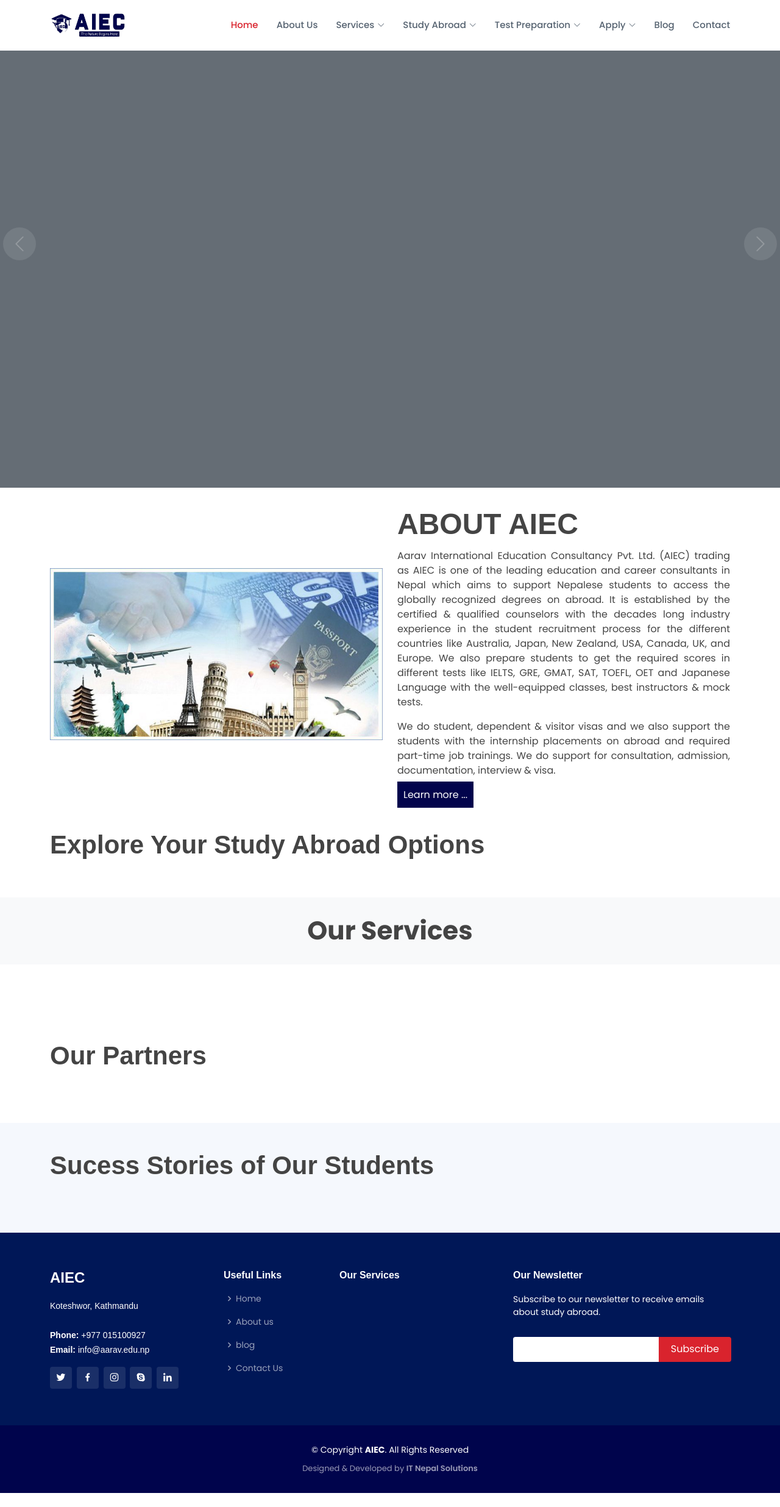
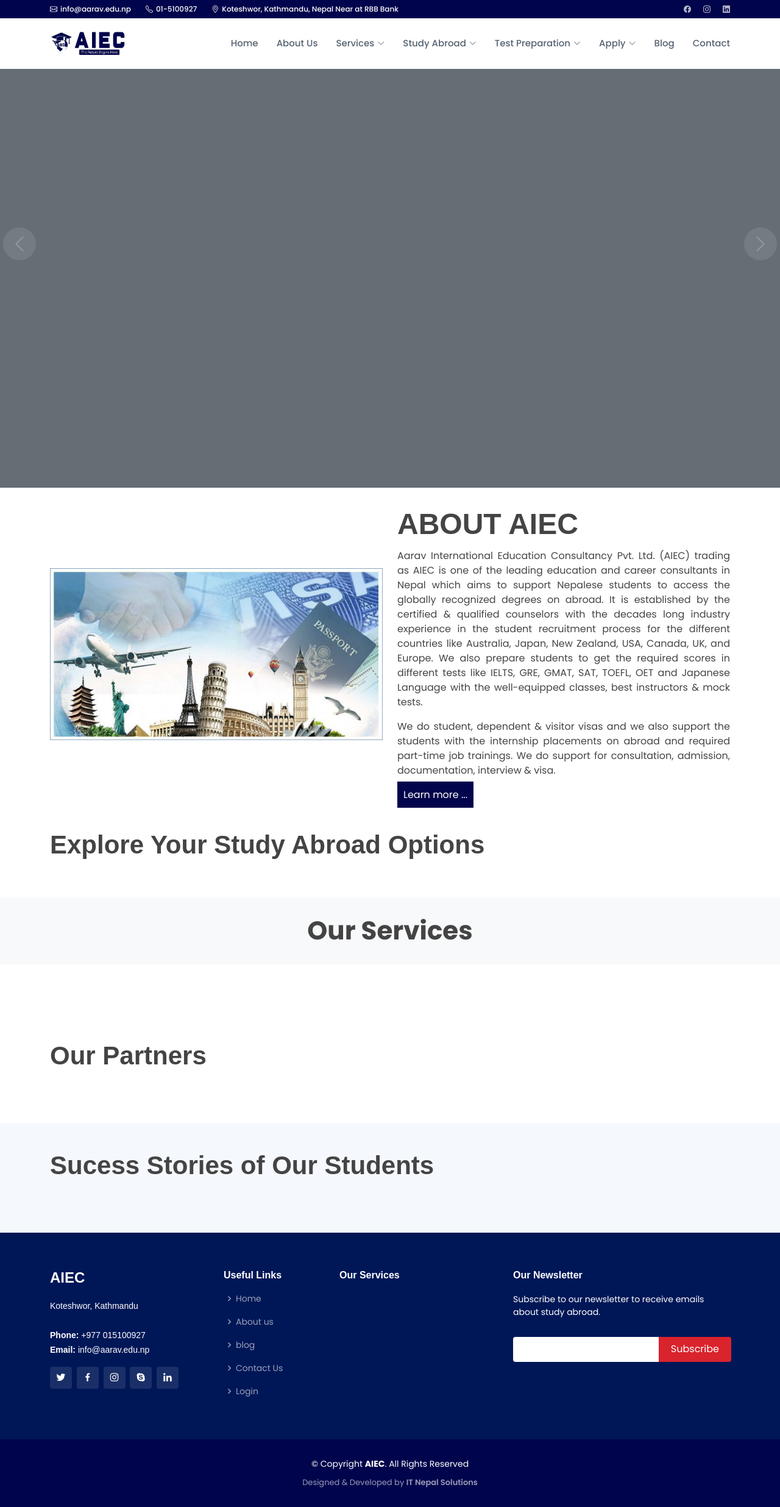
Before and after one commit to pujanrajrai/aiec, a Django app: template apps/frontend/templates/frontend/home.html in a window 1280 px wide. Shown: the whole page at 61% size. Before the commit the page ends 2449 px from the top, so only its background shows below. Run offline with Django 4.2, Linux system fonts and the light colour scheme; the template is opened without the code that fills it, so the values that code supplies are empty; some libraries are stand-ins or nearby versions.

Commit message:
we are done here

```diff
--- a/apps/frontend/templates/frontend/base.html
+++ b/apps/frontend/templates/frontend/base.html
@@ -29,13 +29,126 @@
 
   <!-- Template Main CSS File -->
   <link href="{% static 'assets/css/style.css' %}" rel="stylesheet">
+  <style>
+    topbar {
+      background: #00044C;
+      height: 30px;
+      font-size: 14px;
+      transition: all 0.5s;
+      color: #fff;
+      padding: 0;
+    }
+
+    .topbar .contact-info a {
+      color: #fff;
+      display: flex;
+      align-items: center;
+      text-decoration: none;
+    }
+
+    .topbar .contact-info a i {
+      font-style: normal;
+      line-height: 0;
+    }
+
+    .topbar .contact-info a span {
+      padding-left: 5px;
+      transition: 0.3s;
+    }
+
+    /* Hide text for icons in mobile view */
+    @media (max-width: 575px) {
+      .topbar .contact-info a span {
+        display: none;
+      }
+    }
+    @media (min-width: 576px) and (max-width: 991px) {
+      .topbar .contact-info a span {
+        font-size: 10px;
+    }}
+
+    .topbar .social-links a {
+      color: rgba(255, 255, 255, 0.7);
+      line-height: 0;
+      transition: 0.3s;
+      margin-left: 20px;
+    }
+
+    .topbar .social-links a:hover, .topbar .contact-info a:hover {
+      color: #fff;
+    }
+
+    .topbar .social-links a i {
+      display: inline-block;
+    }
+
+
+    #header {
+      background: white;
+      transition: all 0.5s;
+      z-index: 997;
+      padding: 20px 0;
+    }
+
+    #header.header-scrolled {
+      box-shadow: 0px 2px 15px rgba(0, 0, 0, 0.1);
+      padding: 12px 0;
+    }
+
+    #header.header-inner-pages {
+      box-shadow: 0px 2px 15px rgba(0, 0, 0, 0.1);
+    }
+
+    #header .logo {
+      font-size: 28px;
+      margin: 0;
+      padding: 0;
+      line-height: 1;
+      font-weight: 700;
+      text-transform: uppercase;
+    }
+
+    #header .logo a {
+      color: #556270;
+    }
+
+    #header .logo img {
+      max-height: 40px;
+    }
+  </style>
 
 </head>
 
 <body>
+  <div class="fixed-top">
+  <!-- ======= Header ======= -->
+  <section id="topbar" class="topbar d-flex align-items-center" style="font-weight:500;font-size:12px;">
+    <div class="container d-flex justify-content-center justify-content-md-between">
+      <div class="contact-info d-flex align-items-center">
+        <!-- Email with icon and link -->
+        <a href="mailto:info@aarav.edu.np" class="d-flex align-items-center">
+          <i class="bi bi-envelope"></i><span>info@aarav.edu.np</span>
+        </a>
+        <!-- Phone with icon and link -->
+        <a href="tel:+01-5100927" class="d-flex align-items-center ms-4">
+          <i class="bi bi-telephone"></i><span>01-5100927</span>
+        </a>
+        <!-- Location with icon and link -->
+        <a href="https://maps.app.goo.gl/7eanG4gLALkxDjHt5" target="_blank" class="d-flex align-items-center ms-4">
+          <i class="bi bi-geo-alt"></i><span>Koteshwor, Kathmandu, Nepal Near at RBB Bank</span>
+        </a>
+      </div>
+      <div class="social-links d-md-flex align-items-center">
+        <a href="https://www.facebook.com/AIECPVTLTD" class="facebook"><i class="bi bi-facebook"></i></a>
+        <a href="https://www.instagram.com/aiecpvtltd/" class="instagram"><i class="bi bi-instagram"></i></a>
+        <a href="https://www.linkedin.com/company/aiec-pvt-ltd/" class="linkedin"><i class="bi bi-linkedin"></i></a>
+      </div>
+    </div>
+  </section>
+  <!-- End Top Bar -->
 
   <!-- ======= Header ======= -->
-  <header id="header" style="font-weight:600;" class="fixed-top d-flex align-items-center">
+  <header id="header" style="font-weight:600;" class=" d-flex align-items-center">
     <div class="container d-flex align-items-center">
 
       <!-- <h1 class="logo me-auto"><a href="index.html">Sailor</a></h1> -->
@@ -44,41 +157,41 @@
 
       <nav id="navbar" class="navbar">
         <ul>
-          <li><a href="/" class="active">Home</a></li>
-          <li><a href="{% url 'frontend:aboutus' %}">About Us</a></li>
+          <li><a href="/" class="{% if active == 'home' %}active{%endif%}">Home</a></li>
+          <li><a href="{% url 'frontend:aboutus' %}"  class="{% if active == 'aboutus' %}active{%endif%}">About Us</a></li>
 
-          <li class="dropdown"><a href="#"><span>Services</span> <i class="bi bi-chevron-down"></i></a>
+          <li class="dropdown"><a href="#"  class="{% if active == 'services' %}active{%endif%}"><span>Services</span> <i class="bi bi-chevron-down"></i></a>
             <ul>
             {% for service in services%}
-              <li><a href="{% url 'frontend:title' service.pk%}">{{service.title}}</a></li>
+              <li><a href="{% url 'frontend:title' service.pk%}" >{{service.title}}</a></li>
             {%endfor%}
 
             </ul>
           </li>
-          <li class="dropdown"><a href="#"><span>Study Abroad</span> <i class="bi bi-chevron-down"></i></a>
+          <li class="dropdown"><a href="#"  class="{% if active == 'studyabroad' %}active{%endif%}"><span>Study Abroad</span> <i class="bi bi-chevron-down"></i></a>
             <ul>
                 {% for study in studies%}
-              <li><a href="{% url 'frontend:title' study.pk%}" style="display:block;">{{study.title|safe}}</a></li>
+              <li><a href="{% url 'frontend:title' study.pk%}"  class="" style="display:block;">{{study.title|safe}}</a></li>
             {%endfor%}
             </ul>
           </li>
 
-          <li class="dropdown"><a href="#"><span>Test Preparation</span> <i class="bi bi-chevron-down"></i></a>
+          <li class="dropdown"><a href="#"  class="{% if active == 'testpreparations' %}active{%endif%}"><span>Test Preparation</span> <i class="bi bi-chevron-down"></i></a>
             <ul>
                 {% for test in testpreparations%}
-                <li><a href="{% url 'frontend:title' test.pk%}" style="display:block;">{{test.title|safe}}</a></li>
+                <li><a href="{% url 'frontend:title' test.pk%}"  class="" style="display:block;">{{test.title|safe}}</a></li>
               {%endfor%}
             </ul>
           </li>
-          <li class="dropdown"><a href="#"><span>Apply</span> <i class="bi bi-chevron-down"></i></a>
+          <li class="dropdown"><a href="#" class="{% if active == 'apply' %}active{%endif%}"><span>Apply</span> <i class="bi bi-chevron-down"></i></a>
             <ul>
               <li><a href="{% url 'frontend:applyasstudent' %}">Apply as a Student</a></li>
               <li><a href="{% url 'frontend:applyasagent' %}">Apply as an Agent</a></li>
             </ul>
           </li>
-          <li><a href="{% url 'frontend:allblogs'%}">Blog</a></li>
+          <li><a href="{% url 'frontend:allblogs'%}" class="{% if active == 'blog' %}active{%endif%}">Blog</a></li>
 
-          <li><a href="{% url 'frontend:contactus'%}">Contact</a></li>
+          <li><a href="{% url 'frontend:contactus'%}" class="{% if active == 'contactus' %}active{%endif%}">Contact</a></li>
         </ul>
         <i class="bi bi-list mobile-nav-toggle"></i>
       </nav><!-- .navbar -->
@@ -86,6 +199,7 @@
     </div>
   </header>
   <!-- End Header -->
+</div>
 {% block body %}
 
 {%endblock%}
@@ -120,7 +234,7 @@
               <li><i class="bx bx-chevron-right"></i> <a href="{% url 'frontend:aboutus' %}">About us</a></li>
               <li><i class="bx bx-chevron-right"></i> <a href="{% url 'frontend:allblogs' %}">blog</a></li>
               <li><i class="bx bx-chevron-right"></i> <a href="{% url 'frontend:contactus' %}">Contact Us</a></li>
-              {% comment %} <li><i class="bx bx-chevron-right"></i> <a href="#">Privacy policy</a></li> {% endcomment %}
+              <li><i class="bx bx-chevron-right"></i> <a href="{% url 'admindash:login' %}">Login</a></li>
             </ul>
           </div>
 
```
Also changed, not shown: apps/frontend/views.py (+28 -7 lines).
